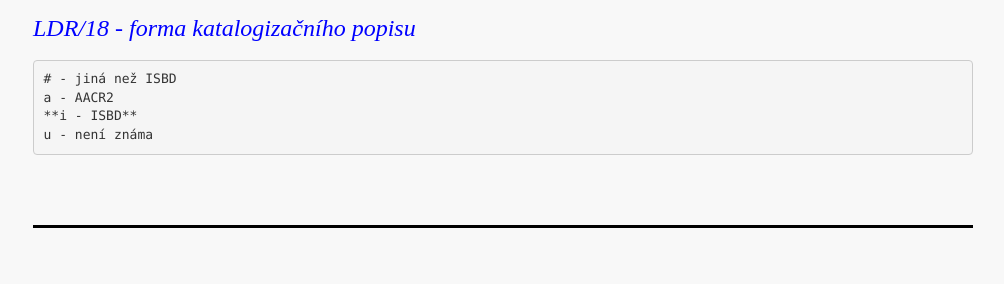
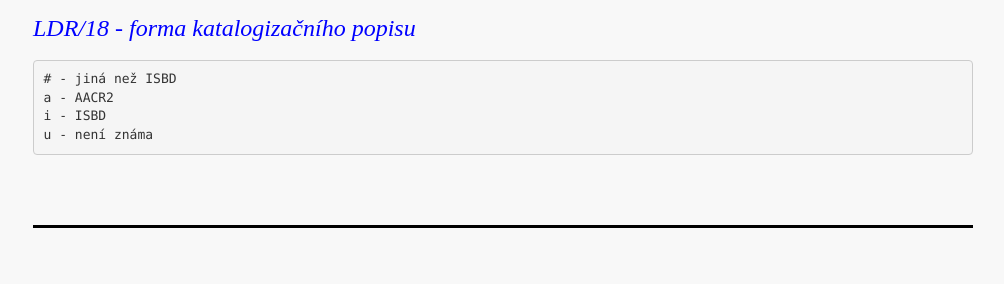
Before and after one commit to WebarchivCZ/katalogizacni-manual, a Jekyll site: the page built from _posts/2017-06-25-ldr-navesti.md, in a window 1280 px wide and 900 px high, scrolled down 1740 px. Shown: the part 374-658 px from the top of the window, without its empty margins (137-1141 px from the left). Built offline with Jekyll 4.4.1, drawn with Linux system fonts in a browser that asks for light colours.

Commit message:
graphic edits

````diff
--- a/_posts/2017-06-25-ldr-navesti.md
+++ b/_posts/2017-06-25-ldr-navesti.md
@@ -70,6 +70,6 @@ z - nelze použít
 ```
 # - jiná než ISBD
 a - AACR2
-**i - ISBD**
+i - ISBD
 u - není známa
 ```
````
